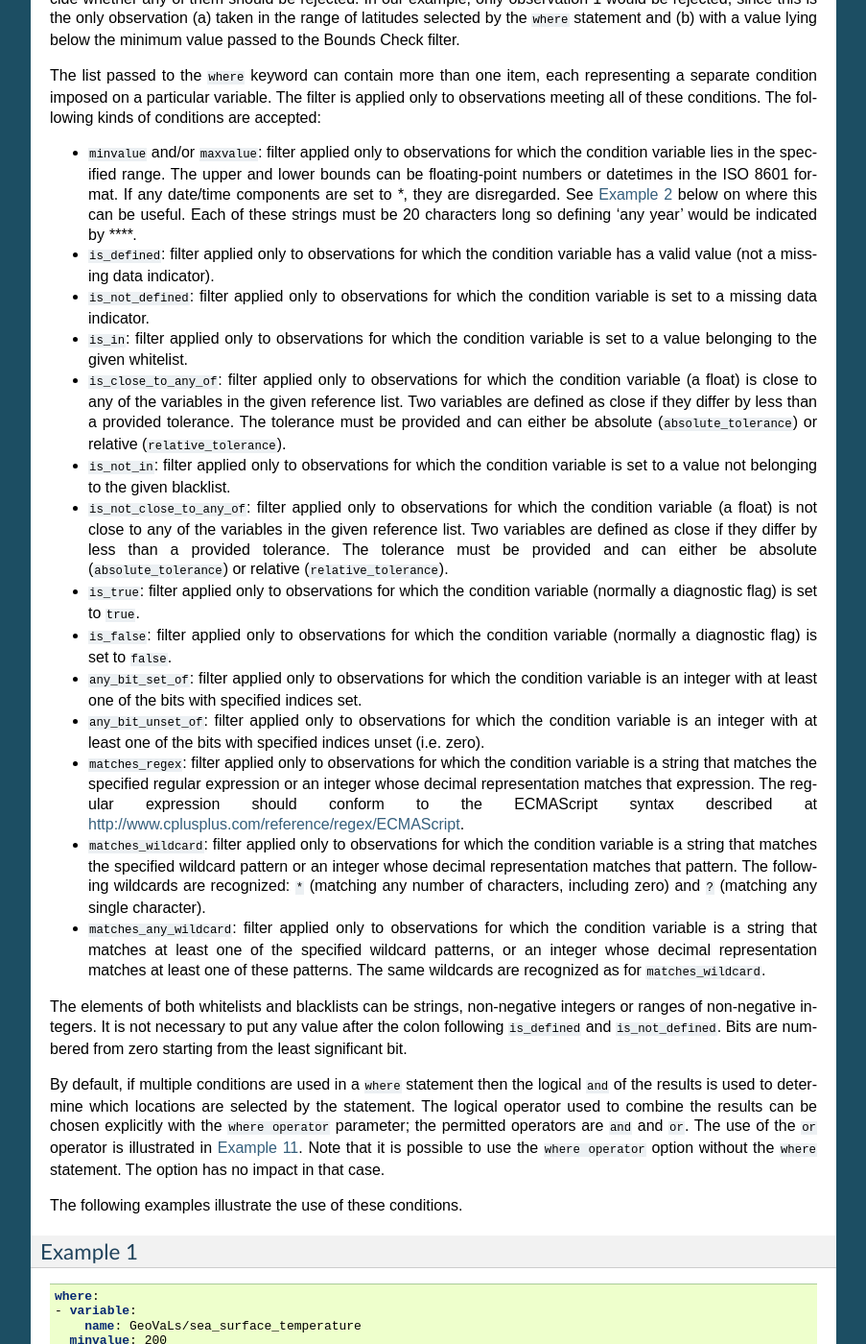
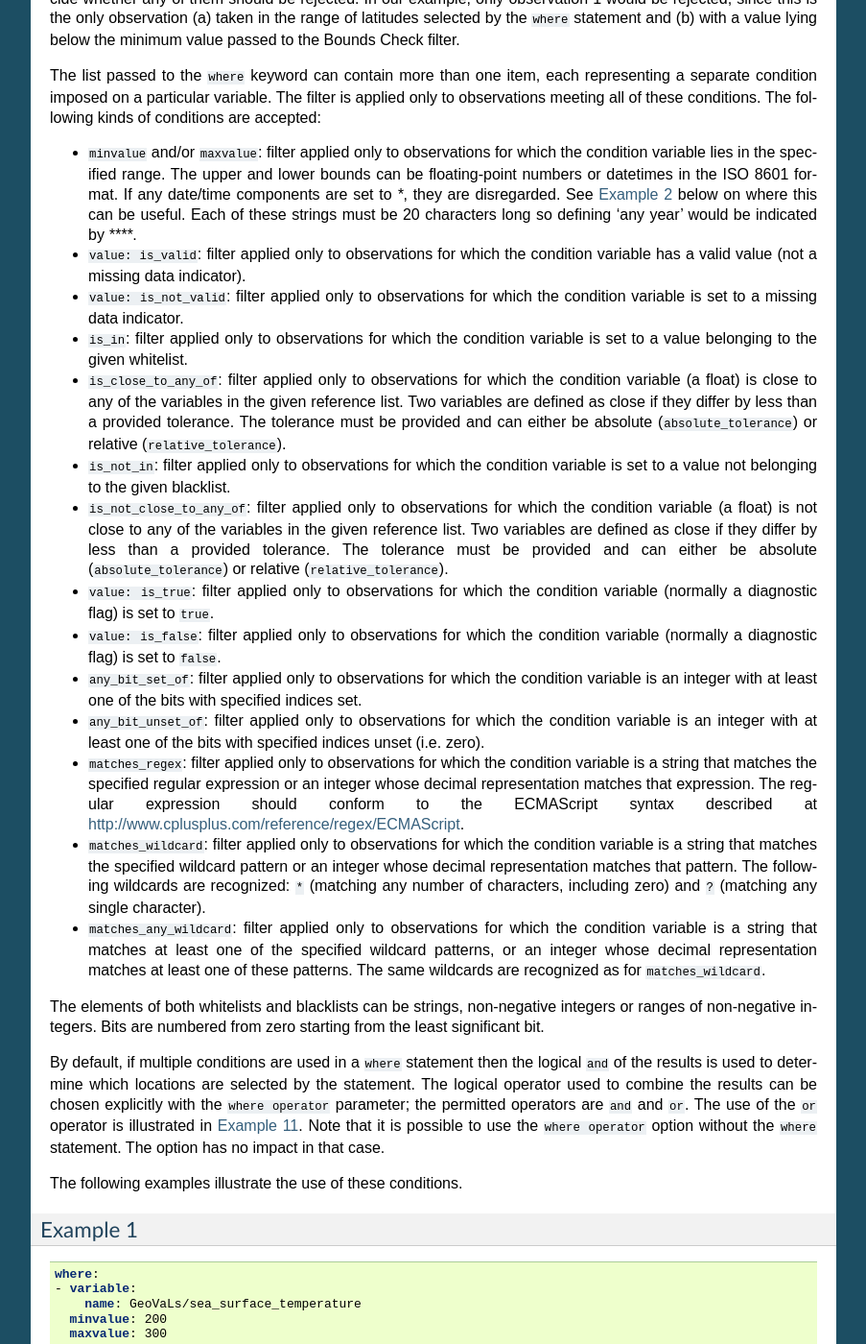
Before and after one commit to JCSDA/jedi-docs, a Sphinx documentation site: the page built from docs/inside/jedi-components/ufo/qcfilters/FilterOptions.rst, in a window 1280 px wide and 1400 px high, scrolled down 769 px. Shown: the whole window at 96% size, without its empty margins (198-1101 px from the left). Built offline with Sphinx 7.4.7, drawn with Linux system fonts in a browser that asks for light colours; some of the changed text lies outside the part shown.

Commit message:
Update yamls for obs filters with  where statement (#712)

```diff
--- a/docs/inside/jedi-components/ufo/qcfilters/FilterOptions.rst
+++ b/docs/inside/jedi-components/ufo/qcfilters/FilterOptions.rst
@@ -59,21 +59,21 @@
 The list passed to the :code:`where` keyword can contain more than one item, each representing a separate condition imposed on a particular variable. The filter is applied only to observations meeting all of these conditions. The following kinds of conditions are accepted:
 
 - :code:`minvalue` and/or :code:`maxvalue`: filter applied only to observations for which the condition variable lies in the specified range. The upper and lower bounds can be floating-point numbers or datetimes in the ISO 8601 format. If any date/time components are set to `*`, they are disregarded. See :ref:`Example 2 <where-example-2>` below on where this can be useful.  Each of these strings must be 20 characters long so defining 'any year' would be indicated by `****`.
-- :code:`is_defined`: filter applied only to observations for which the condition variable has a valid value (not a missing data indicator).
-- :code:`is_not_defined`: filter applied only to observations for which the condition variable is set to a missing data indicator.
+- :code:`value: is_valid`: filter applied only to observations for which the condition variable has a valid value (not a missing data indicator).
+- :code:`value: is_not_valid`: filter applied only to observations for which the condition variable is set to a missing data indicator.
 - :code:`is_in`: filter applied only to observations for which the condition variable is set to a value belonging to the given whitelist.
 - :code:`is_close_to_any_of`: filter applied only to observations for which the condition variable (a float) is close to any of the variables in the given reference list.  Two variables are defined as close if they differ by less than a provided tolerance.  The tolerance must be provided and can either be absolute (:code:`absolute_tolerance`) or relative (:code:`relative_tolerance`).
 - :code:`is_not_in`: filter applied only to observations for which the condition variable is set to a value not belonging to the given blacklist.
 - :code:`is_not_close_to_any_of`: filter applied only to observations for which the condition variable (a float) is not close to any of the variables in the given reference list.  Two variables are defined as close if they differ by less than a provided tolerance.  The tolerance must be provided and can either be absolute (:code:`absolute_tolerance`) or relative (:code:`relative_tolerance`).
-- :code:`is_true`: filter applied only to observations for which the condition variable (normally a diagnostic flag) is set to :code:`true`.
-- :code:`is_false`: filter applied only to observations for which the condition variable (normally a diagnostic flag) is set to :code:`false`.
+- :code:`value: is_true`: filter applied only to observations for which the condition variable (normally a diagnostic flag) is set to :code:`true`.
+- :code:`value: is_false`: filter applied only to observations for which the condition variable (normally a diagnostic flag) is set to :code:`false`.
 - :code:`any_bit_set_of`: filter applied only to observations for which the condition variable is an integer with at least one of the bits with specified indices set.
 - :code:`any_bit_unset_of`: filter applied only to observations for which the condition variable is an integer with at least one of the bits with specified indices unset (i.e. zero).
 - :code:`matches_regex`: filter applied only to observations for which the condition variable is a string that matches the specified regular expression or an integer whose decimal representation matches that expression. The regular expression should conform to the ECMAScript syntax described at http://www.cplusplus.com/reference/regex/ECMAScript.
 - :code:`matches_wildcard`: filter applied only to observations for which the condition variable is a string that matches the specified wildcard pattern or an integer whose decimal representation matches that pattern. The following wildcards are recognized: :code:`*` (matching any number of characters, including zero) and :code:`?` (matching any single character).
 - :code:`matches_any_wildcard`: filter applied only to observations for which the condition variable is a string that matches at least one of the specified wildcard patterns, or an integer whose decimal representation matches at least one of these patterns. The same wildcards are recognized as for :code:`matches_wildcard`.
 
-The elements of both whitelists and blacklists can be strings, non-negative integers or ranges of non-negative integers. It is not necessary to put any value after the colon following :code:`is_defined` and :code:`is_not_defined`. Bits are numbered from zero starting from the least significant bit.
+The elements of both whitelists and blacklists can be strings, non-negative integers or ranges of non-negative integers. Bits are numbered from zero starting from the least significant bit.
 
 By default, if multiple conditions are used in a :code:`where` statement then the logical :code:`and` of the results is used to determine which locations are selected by the statement. The logical operator used to combine the results can be chosen explicitly with the :code:`where operator` parameter; the permitted operators are :code:`and` and :code:`or`. The use of the :code:`or` operator is illustrated in :ref:`Example 11 <where-example-11>`. Note that it is possible to use the :code:`where operator` option without the :code:`where` statement. The option has no impact in that case.
 
@@ -94,7 +94,7 @@
       maxvalue: 60.
     - variable:
         name: MetaData/height
-      is_defined:
+      value: is_valid
     - variable:
         name: MetaData/stationIdentification
       is_in: 3, 6, 11-120
@@ -548,7 +548,7 @@
       where:
         - variable:
             name: ObsValue/waterPotentialTemperature
-          is_defined:
+          value: is_valid
       filter variables:
         - name: DiagnosticFlags/BayBgCheckReject/salinity
         - name: DiagnosticFlags/BayBgCheckReject/waterPotentialTemperature
--- a/docs/inside/jedi-components/ufo/qcfilters/GenericQC.rst
+++ b/docs/inside/jedi-components/ufo/qcfilters/GenericQC.rst
@@ -303,13 +303,13 @@
        maxvalue: 300
      - variable:
          name: MetaData/height
-       is_defined:
+       value: is_valid
      - variable:
          name: MetaData/stationIdentification
        is_in: 3, 6, 11-120
      - variable:
          name: MetaData/pressure
-       is_not_defined:
+       value: is_not_valid
 
 BlackList Filter
 ----------------
--- a/docs/inside/jedi-components/ufo/qcfilters/ProfileQC.rst
+++ b/docs/inside/jedi-components/ufo/qcfilters/ProfileQC.rst
@@ -964,7 +964,7 @@
             where:
               - variable:
                   name: ObsValue/waterTemperature
-                is_defined:
+                value: is_valid
   # create derived metadata counting spikes only:
     - filter: Variable Assignment
       assignments:
--- a/docs/inside/jedi-components/ufo/qcfilters/obsfunctions/ObsFunctionSelectStatistic.rst
+++ b/docs/inside/jedi-components/ufo/qcfilters/obsfunctions/ObsFunctionSelectStatistic.rst
@@ -47,7 +47,7 @@
       where:
       - variable:
           name: ObsValue/var1
-        is_defined:
+        value: is_valid
       - variable:
           name: QCflagsData/var2
         is_in: 0
--- a/docs/inside/jedi-components/ufo/qcfilters/obsfunctions/OceanPressureToDepth.rst
+++ b/docs/inside/jedi-components/ufo/qcfilters/obsfunctions/OceanPressureToDepth.rst
@@ -24,7 +24,7 @@
     where:
     - variable:
         name: MetaData/argo_identifier
-      is_defined:
+      value: is_valid
     assignments:
     - name: DerivedObsValue/depthBelowWaterSurface
       type: float
```
Also changed, not shown: other parts of docs/inside/jedi-components/ufo/qcfilters/FilterOptions.rst (+2 -2 lines), other parts of docs/inside/jedi-components/ufo/qcfilters/ProfileQC.rst (+1 -1 lines).
